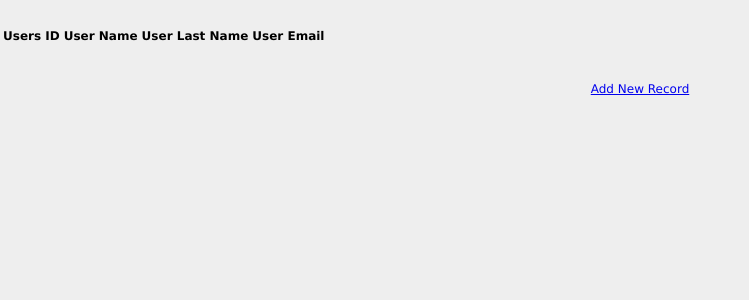
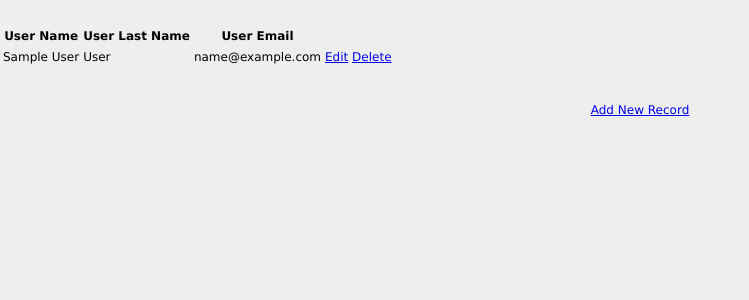
Before and after one commit to jala-foundation-student20/jalasoft-dev-test, a Django app: page /show in a window 1280 px wide. Shown: the top 300 px of the page, without its empty margins (0-749 px from the left). Run offline with Django 4.2, Linux system fonts and the light colour scheme; tables that the repository leaves empty hold one stand-in row (values such as "Sample post"); lists and menus that the app fills with data are empty.

Commit message:
Add users working

```diff
--- a/project/templates/edit.html
+++ b/project/templates/edit.html
@@ -3,7 +3,7 @@
 <head>
     <meta charset="UTF-8">
     <title>Index</title>
-    {% load staticfiles %}
+    {% load static %}
     <link rel="stylesheet" href="{% static 'css/style.css' %}"/>
 </head>
 <body>
--- a/project/templates/index.html
+++ b/project/templates/index.html
@@ -3,7 +3,7 @@
 <head>
     <meta charset="UTF-8">
     <title>Index</title>
-    {% load staticfiles %}
+    {% load static %}
     <link rel="stylesheet" href="{% static 'css/style.css' %}"/>
 </head>
 <body>
--- a/project/templates/show.html
+++ b/project/templates/show.html
@@ -3,14 +3,13 @@
 <head>
     <meta charset="UTF-8">
     <title>Users Records</title>
-     {% load staticfiles %}
+     {% load static %}
     <link rel="stylesheet" href="{% static 'css/style.css' %}"/>
 </head>
 <body>
 <table class="table table-striped table-bordered table-sm">
     <thead class="thead-dark">
     <tr>
-        <th>Users ID</th>
         <th>User Name</th>
         <th>User Last Name</th>
         <th>User Email</th>
@@ -19,11 +18,11 @@
     </tr>
     </thead>
     <tbody>
-{% for employee in employees %}
+{% for user in users %}
     <tr>
         <td>{{ user.name }}</td>
-        <td>{{ user.eemail }}</td>
-        <td>{{ user.econtact }}</td>
+        <td>{{ user.lastname }}</td>
+        <td>{{ user.email }}</td>
         <td>
             <a href="/edit/{{ user.id }}"><span class="glyphicon glyphicon-pencil" >Edit</span></a>
             <a href="/delete/{{ user.id }}">Delete</a>
```
